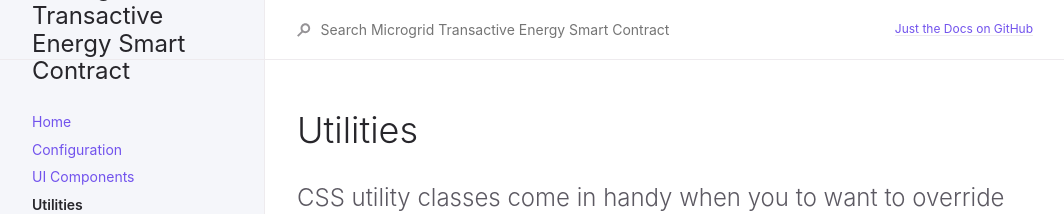
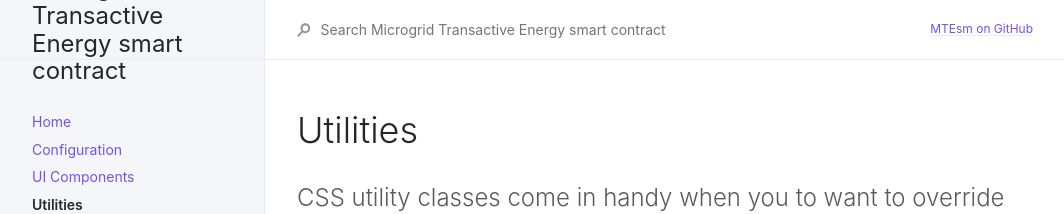
Before and after one commit to yurigabrich/microgrid-dapp, a Jekyll site: the page built from docs/docs/utilities/utilities.md, in a window 1280 px wide. Shown: the top 214 px of the page, without its empty margins (107-1171 px from the left). Built offline with Jekyll 4.4.1, drawn with Linux system fonts in a browser that asks for light colours; part of the change alters nothing that is shown.

Commit message:
Update _config.yml

```diff
--- a/docs/_config.yml
+++ b/docs/_config.yml
@@ -13,8 +13,8 @@
 # you will see them accessed via {{ site.title }}, {{ site.github_repo }}, and so on.
 # You can create any custom variable you would like, and they will be accessible
 # in the templates via {{ site.myvariable }}.
-title: Microgrid Transactive Energy Smart Contract
-description: A smart contract application for the Transactive Energy.
+title: Microgrid Transactive Energy smart contract
+description: The beginning of a blockchain application for the Transactive Energy.
 baseurl: "/microgrid-dapp" # the subpath of your site, e.g. /blog
 url: "https://yurigabrich.github.io" # the base hostname & protocol for your site, e.g. http://example.com
 
@@ -35,8 +35,8 @@ heading_anchors: true
 
 # Aux links for the upper right navigation
 aux_links:
-  "Just the Docs on GitHub":
-    - "//github.com/pmarsceill/just-the-docs"
+  "MTEsm on GitHub":
+    - "//github.com/yurigabrich/microgrid-dapp"
 
 # Footer content appears at the bottom of every page's main content
 footer_content: "Copyright &copy; 2020 Yuri Gabrich. Distributed by an <a href=\"https://github.com/yurigabrich/just-the-docs/tree/master/LICENSE.txt\">MIT license.</a>"
```
